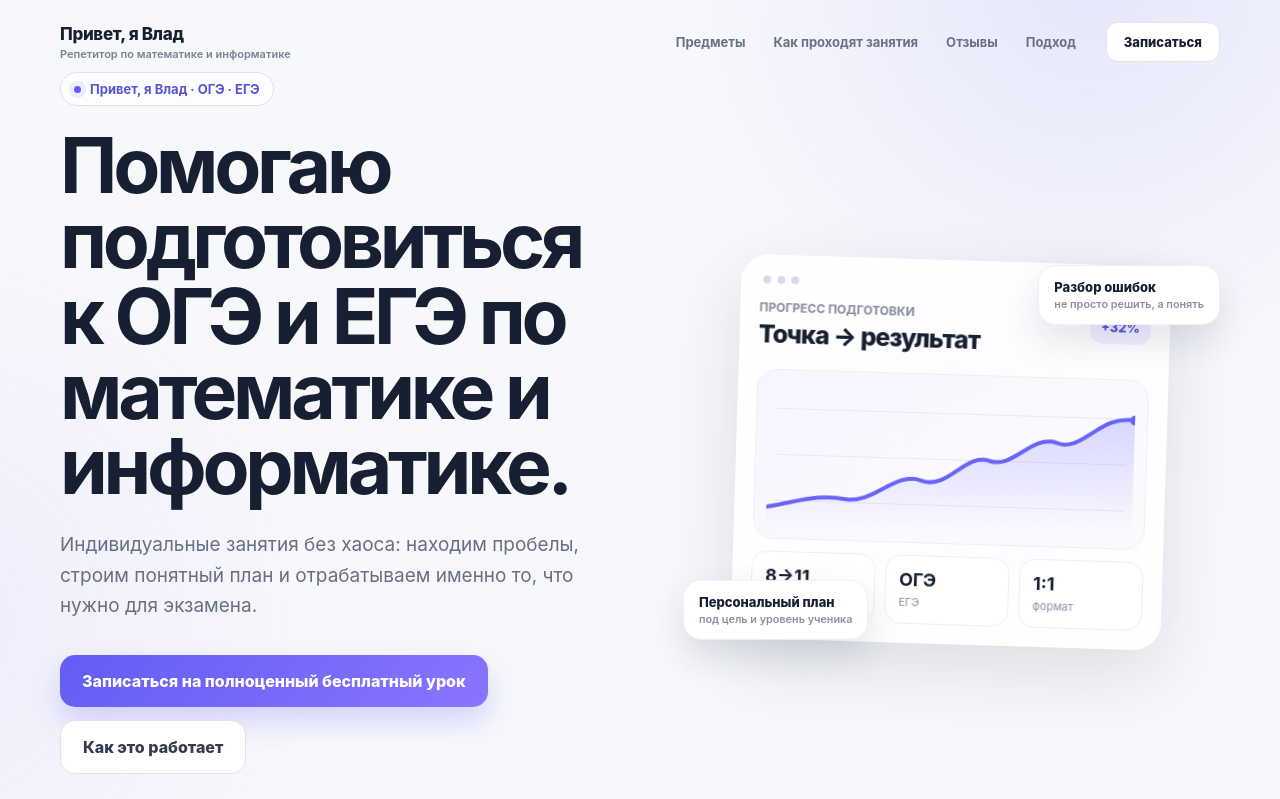
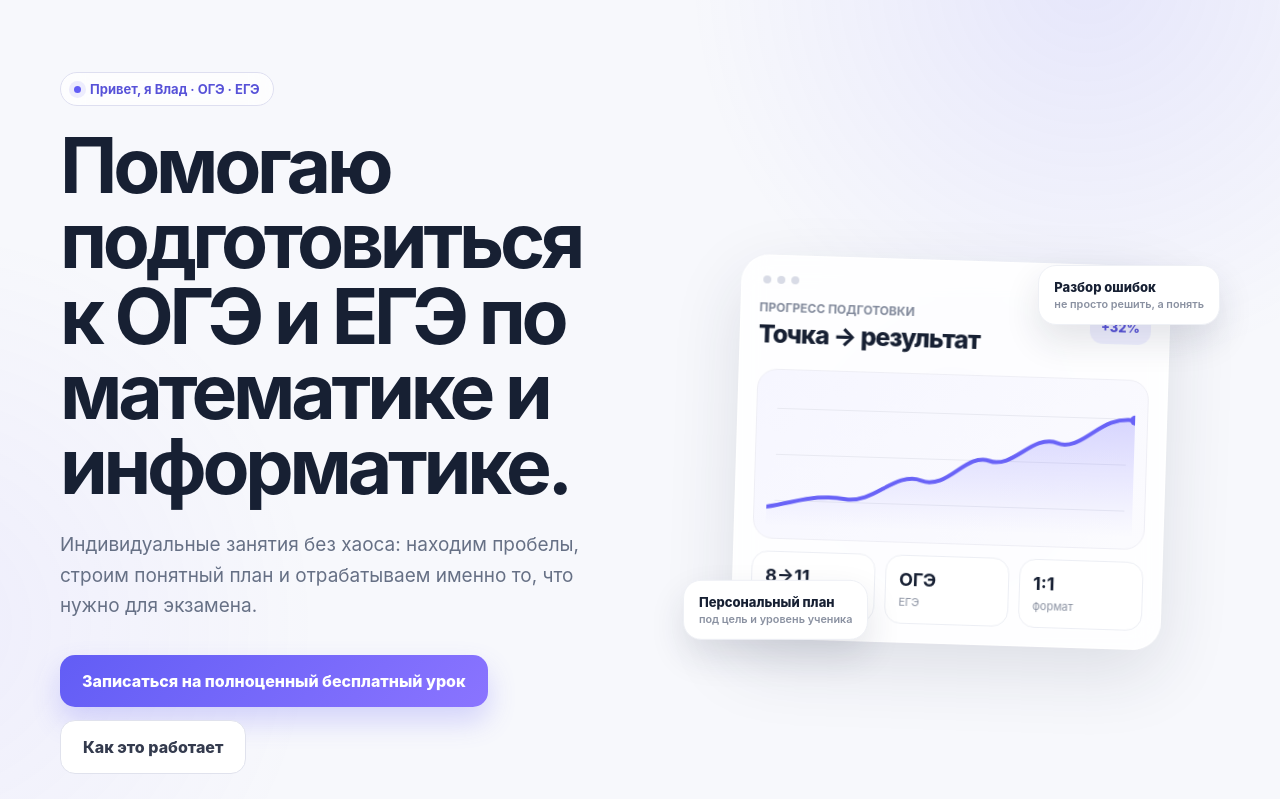
Before and after one commit to HackerCSstrike/hackerCSstrike.github.io, a website: page index.html in a window 1280 px wide. Shown: the top 799 px of the page. Drawn offline with Linux system fonts and the light colour scheme.

Commit message:
Remove header section from index.html
Removed header section containing navigation and branding.

```diff
--- a/index.html
+++ b/index.html
@@ -217,22 +217,6 @@
   </style>
 </head>
 <body>
-
-<header class="header">
-  <div class="container header__inner">
-    <a href="#" class="brand">
-      <span class="brand__title">Привет, я Влад</span>
-      <span class="brand__subtitle">Репетитор по математике и информатике</span>
-    </a>
-    <nav class="nav">
-      <a href="#subjects">Предметы</a>
-      <a href="#process">Как проходят занятия</a>
-      <a href="#reviews">Отзывы</a>
-      <a href="#advantages">Подход</a>
-    </nav>
-    <a href="#consultation" class="header__cta">Записаться</a>
-  </div>
-</header>
 
 <section class="hero">
   <div class="container">
```
